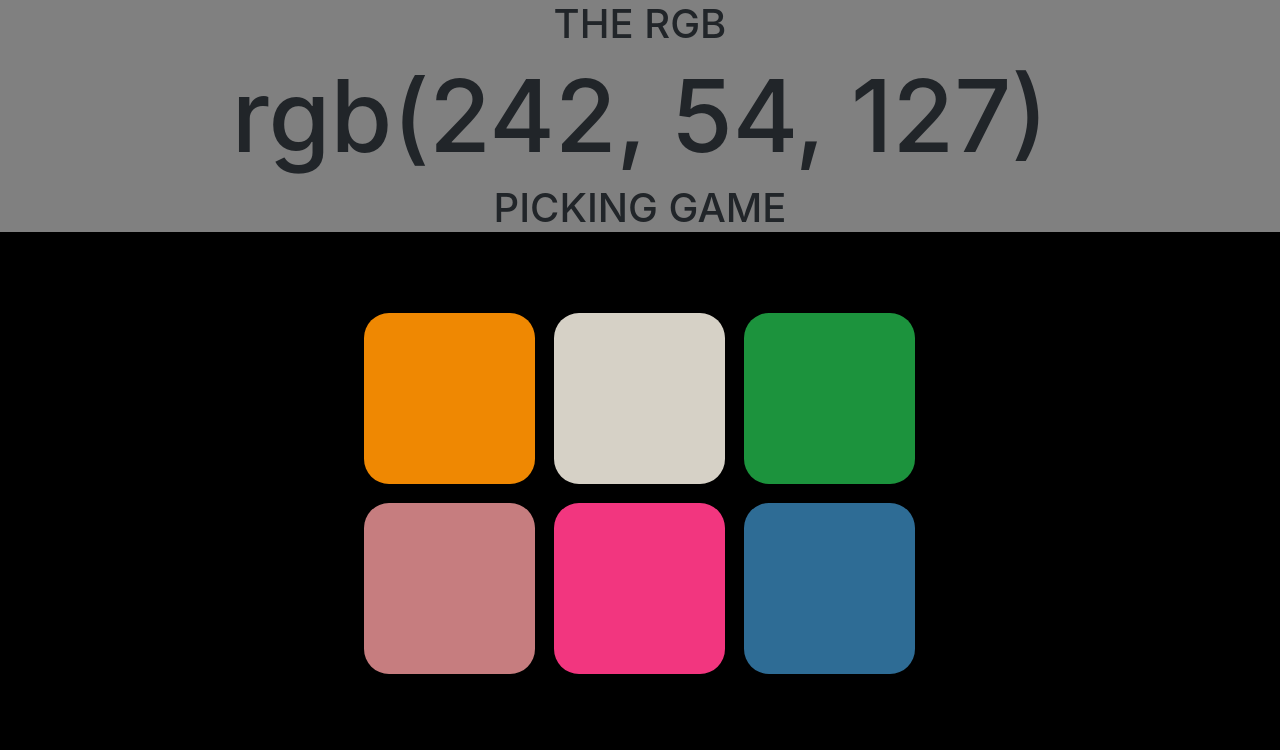
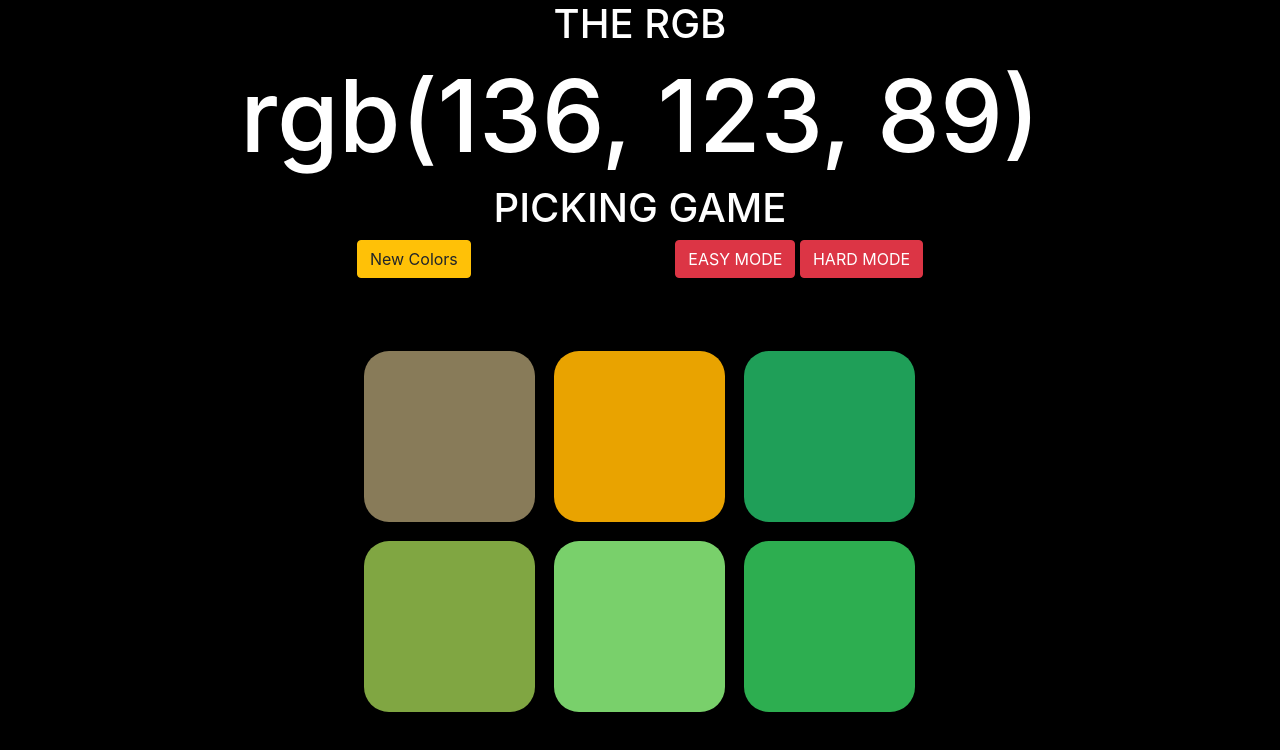
Before and after one commit to jlian020/ColorPickingGame, a plain HTML site: page index.html in a window 1280 px wide. Drawn offline with nearby package versions, Linux system fonts and the light colour scheme.

Commit message:
Just need to add easy / hard logic

```diff
--- a/index.html
+++ b/index.html
@@ -18,6 +18,14 @@
 		<h1>PICKING GAME</h1>
 	</div>
 
+	<div id="bar">
+		<button id="newBoard" class="btn btn-warning">New Colors</button>
+		<span id="message"></span>
+		<button id="easybutton" class="btn btn-danger">EASY MODE</button>
+		<button id="hardbutton" class="btn btn-danger">HARD MODE</button>
+		<bu
+	</div>
+
 	<div id="choices" class="container">
 		<div id="square1" class="squares"></div>
 		<div id="square2" class="squares"></div>
--- a/script.js
+++ b/script.js
@@ -1,16 +1,22 @@
 var squares = document.querySelectorAll(".squares");
 var rgbDisplay = document.querySelector("#rgbDisplay");
 var title = document.querySelector("#title");
+var resetBoardButton = document.querySelector("#newBoard");
+var barMessage = document.querySelector("#message");
 
 var gameOver = false;
-// Gives out random colors for the squares
-for(var i = 0; i < squares.length; i++) {
-	squares[i].style.backgroundColor = "rgb(" + Math.floor(Math.random() * 256) + ", " + Math.floor(Math.random() * 256) + ", " + Math.floor(Math.random() * 256) + ")";
-}
+var chosenColor = "";
 
-// Chooses a square as the one to guess
-var chosenColor = squares[Math.floor(Math.random() * squares.length)].style.backgroundColor;
-rgbDisplay.textContent = chosenColor;
+newColors();
+chooseColor();
+
+resetBoardButton.addEventListener("click", function() {
+	newColors();
+	chooseColor();
+	title.style.backgroundColor = "black";
+	gameOver = false;
+	barMessage.textContent = "";
+});
 
 // Make squares dissapear if it is not the correct one
 for(var i = 0; i < squares.length; i++) {
@@ -21,6 +27,8 @@ for(var i = 0; i < squares.length; i++) {
 			title.style.backgroundColor = chosenColor;
 			gameOver = true;
 
+			console.log("WINNER");
+			barMessage.textContent = "WINNER!";
 			changeAll(chosenColor);
 		}
 		else {
@@ -37,3 +45,14 @@ function changeAll(color) {
 		squares[i].style.backgroundColor = color;
 	}
 }
+
+function chooseColor() {
+	chosenColor = squares[Math.floor(Math.random() * squares.length)].style.backgroundColor;
+	rgbDisplay.textContent = chosenColor;
+}
+
+function newColors() {
+	for(var i = 0; i < squares.length; i++) {
+		squares[i].style.backgroundColor = "rgb(" + Math.floor(Math.random() * 256) + ", " + Math.floor(Math.random() * 256) + ", " + Math.floor(Math.random() * 256) + ")";
+	}
+}
--- a/style.css
+++ b/style.css
@@ -19,12 +19,30 @@ body {
 	padding-top: 5%;
 }
 
+.btn-warning {
+	margin-right: 100px;
+}
+
 /* ID */
 #title {
 	text-align: center;
-	background: grey;
+	background: black;
+	padding-bottom: 0px;
+	color: white;
 }
 
 #rgbDisplay {
 	font-size: 100px;
 }
+
+#bar {
+	background: transparent;
+	height: 38px;
+	color: white;
+	text-align: center;
+}
+
+#message {
+	margin-right: 100px;
+	/*position: fixed;*/
+}
```
